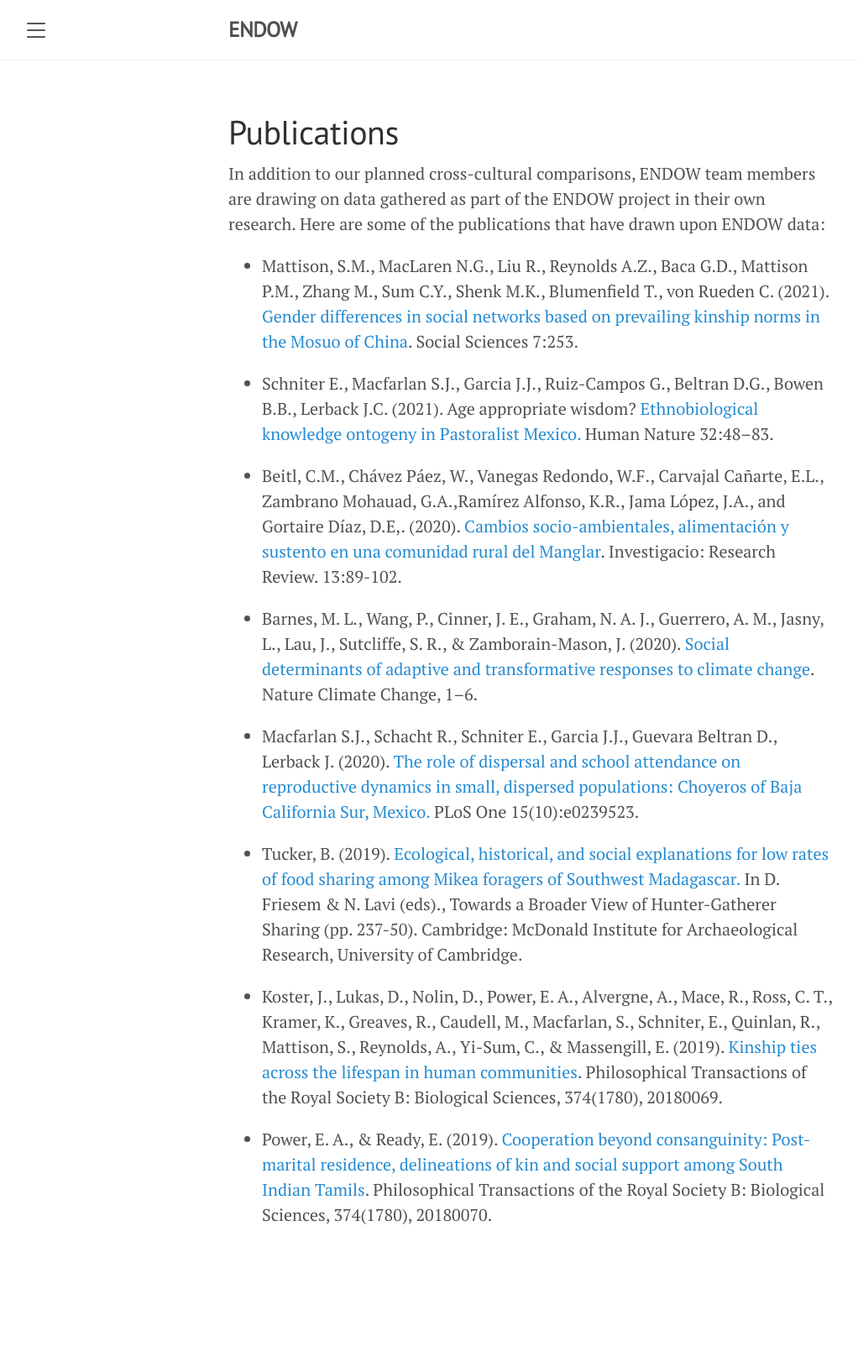
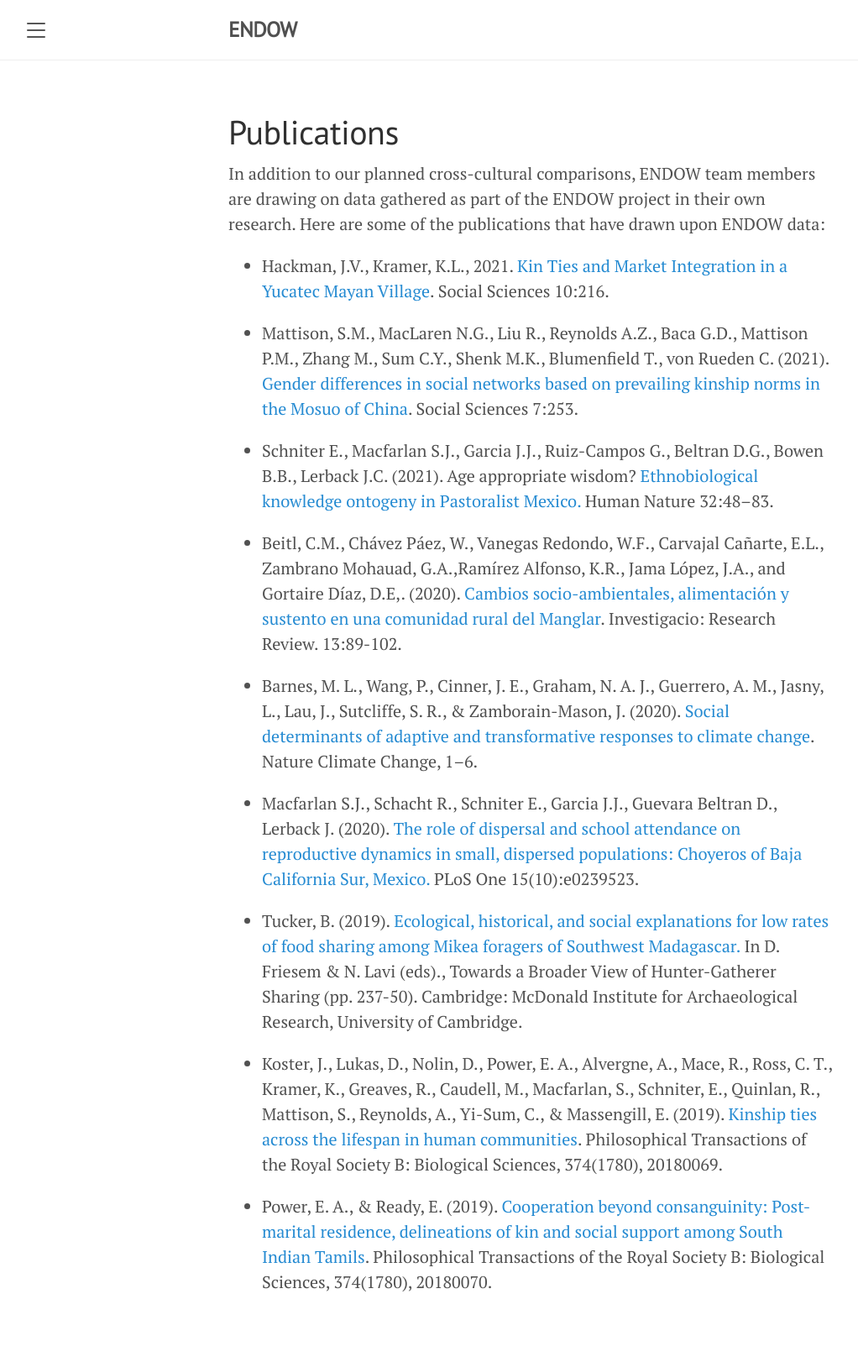
Before and after one commit to endowproject/endowproject.github.io, a Jekyll site: the page built from publications.md, in a window 1280 px wide. Shown: the whole page at 84% size, without its empty margins (8-1030 px from the left). Built offline with Jekyll 4.4.1, drawn with Linux system fonts in a browser that asks for light colours; before the commit the page ends 1542 px from its top, so only the background shows below that.

Commit message:
Update publications.md

```diff
--- a/publications.md
+++ b/publications.md
@@ -4,6 +4,8 @@ title: Publications
 ---
 
 In addition to our planned cross-cultural comparisons, ENDOW team members are drawing on data gathered as part of the ENDOW project in their own research. Here are some of the publications that have drawn upon ENDOW data:
+
+- Hackman, J.V., Kramer, K.L., 2021. [Kin Ties and Market Integration in a Yucatec Mayan Village](https://www.mdpi.com/2076-0760/10/6/216). Social Sciences 10:216.
 
 - Mattison, S.M., MacLaren N.G., Liu R., Reynolds A.Z., Baca G.D., Mattison P.M., Zhang M., Sum C.Y., Shenk M.K., Blumenfield T., von Rueden C. (2021). [Gender differences in social networks based on prevailing kinship norms in the Mosuo of China](https://www.mdpi.com/2076-0760/10/7/253). Social Sciences 7:253.
 
```
